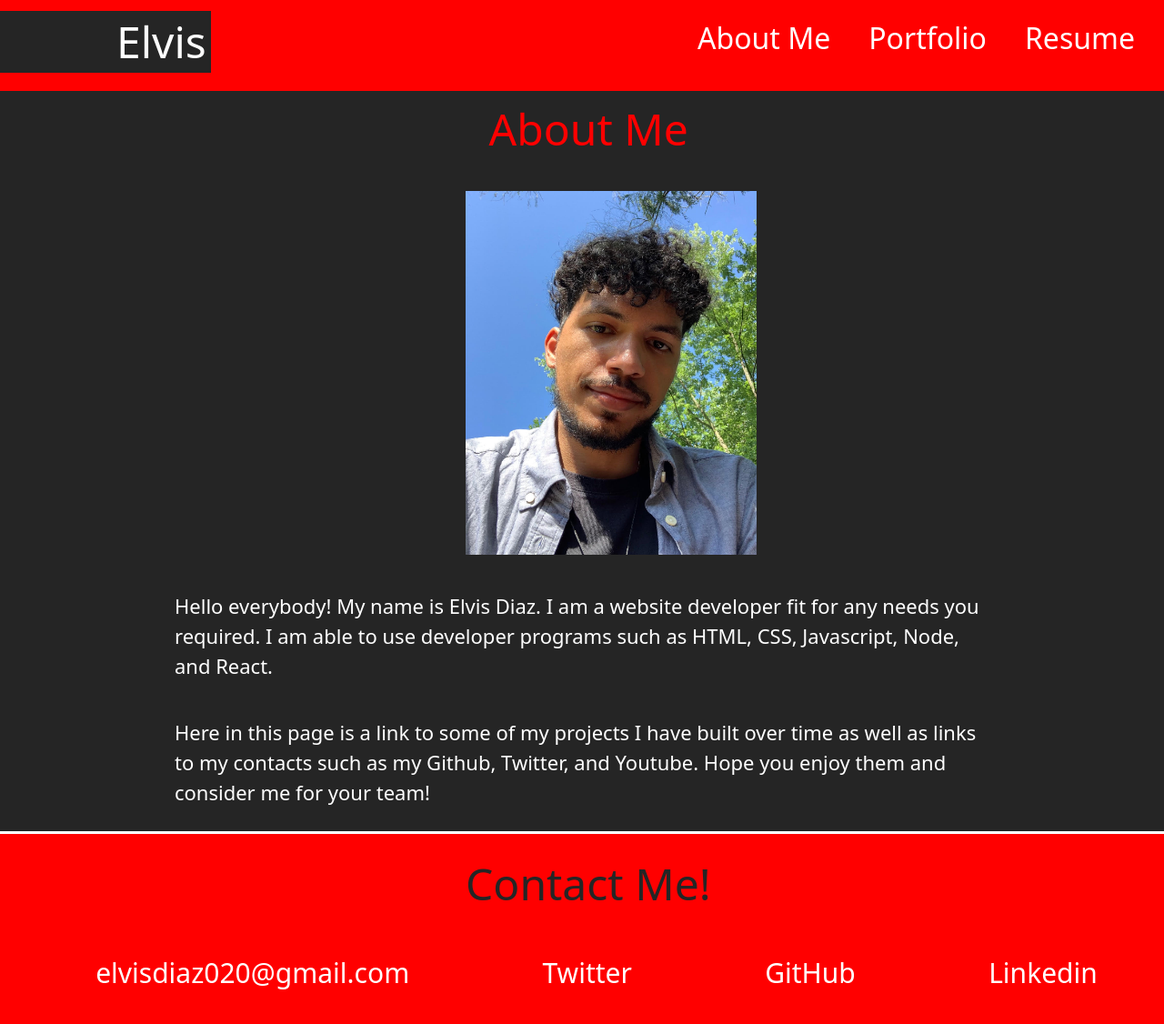
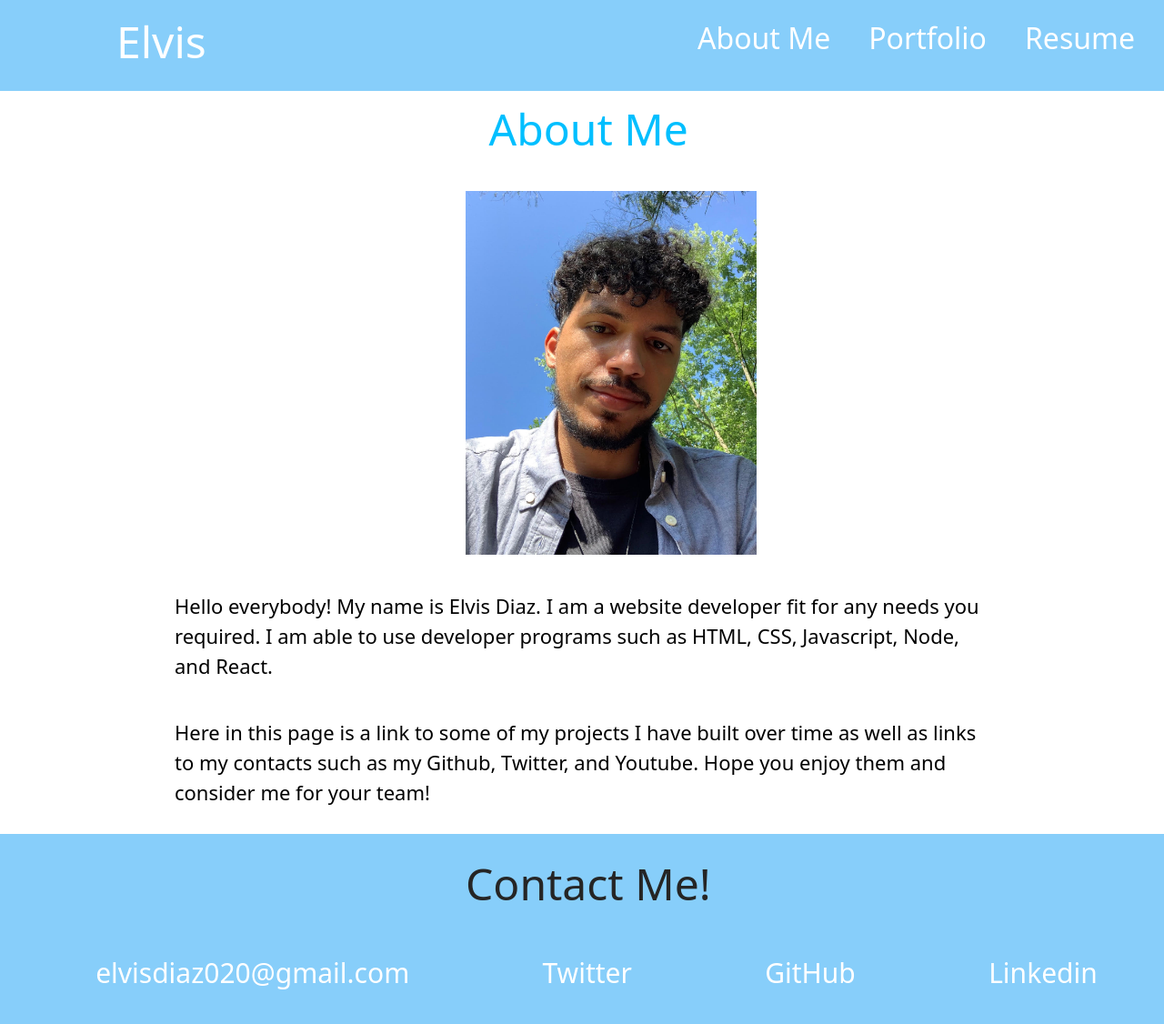
Before and after one commit to Elvisdiaz1/portfolio-react-version, a React (Create React App) app: page / in a window 1280 px wide. Shown: the top 1126 px of the page at 91% size. Built offline with nearby package versions, Linux system fonts and the light colour scheme.

Commit message:
changed colors of website to 'light mode' consisting off white and light sky blue and added twitter profile link to twitter button

```diff
--- a/src/components/Footer.js
+++ b/src/components/Footer.js
@@ -10,7 +10,7 @@ const Footer = () => {
           <span>elvisdiaz020@gmail.com</span>
         </li>
         <li>
-          <a href="https://twitter.com/home">Twitter</a>
+          <a href="https://twitter.com/ElvisPresely23">Twitter</a>
         </li>
         <li>
           <a href="https://github.com/Elvisdiaz1">GitHub</a>
--- a/src/components/Project.js
+++ b/src/components/Project.js
@@ -2,7 +2,7 @@ import React from "react";
 
 const style = {
   color: {
-    backgroundColor: "#252525",
+    backgroundColor: "white",
   },
 };
 
--- a/src/components/style.css
+++ b/src/components/style.css
@@ -6,7 +6,7 @@
 
 /* Nav Styles */
 nav {
-  background-color: red;
+  background-color: #87cefa;
 
   color: white;
   display: flex;
@@ -18,7 +18,7 @@ nav {
 nav h1 {
   font-size: 3rem;
   padding: 5px 5px 5px 10%;
-  background-color: #252525;
+  background-color: #87cefa;
 }
 
 nav ul {
@@ -66,8 +66,8 @@ nav li a,
 
 /* About Me styling */
 #heading {
-  background-color: #252525;
-  color: white;
+  background-color: white;
+  color: black;
 }
 
 #heading p {
@@ -82,7 +82,7 @@ nav li a,
   position: relative;
   left: 42%;
   font-size: 3em;
-  color: red;
+  color: #00bfff;
 }
 
 .paragraph1 {
@@ -112,12 +112,12 @@ nav li a,
 }
 
 #project-container {
-  background-color: red;
+  background-color: #87cefa;
   padding: 5% 0px;
-  color: white;
+  color: black;
 }
 #project-container h2 {
-  color: red;
+  color: #00bfff;
 }
 /* Portfolio projects styling */
 #card-container {
@@ -129,9 +129,9 @@ nav li a,
 }
 
 .card {
-  color: black;
+  color: white;
   margin: 10px;
-  border: 3px solid black;
+  border: 3px solid #00bfff;
   flex-basis: 915px;
   padding: 4em 4em 4em 6em;
   max-width: 40%;
@@ -218,7 +218,7 @@ nav li a,
 
 #footer {
   padding: 10% 0px 2% 0px;
-  background-color: red;
+  background-color: #87cefa;
   margin-top: -1%;
 }
 
@@ -232,8 +232,8 @@ nav li a,
 
 /* Resume page styling */
 #resume-container {
-  background-color: #252525;
-  color: white;
+  background-color: white;
+  color: black;
   padding: 5% 0;
 }
 
@@ -243,7 +243,7 @@ nav li a,
 }
 
 #resume-list span {
-  color: red;
+  color: #00bfff;
   font-size: 2rem;
 }
 
@@ -251,7 +251,7 @@ nav li a,
   text-decoration: none;
 }
 #resume-title {
-  color: red;
+  color: #00bfff;
 
   font-size: 4rem;
   position: relative;
@@ -260,7 +260,7 @@ nav li a,
 
 /* Contact page styling */
 #contact-container {
-  background-color: #252525;
+  background-color: #00bfff;
   padding: 5rem 0;
 }
 
@@ -290,7 +290,7 @@ nav li a,
   font-size: 2rem;
 }
 #contact-container h1 {
-  color: red;
+  color: #00bfff;
   margin-left: 1%;
 }
 #textarea {
```
